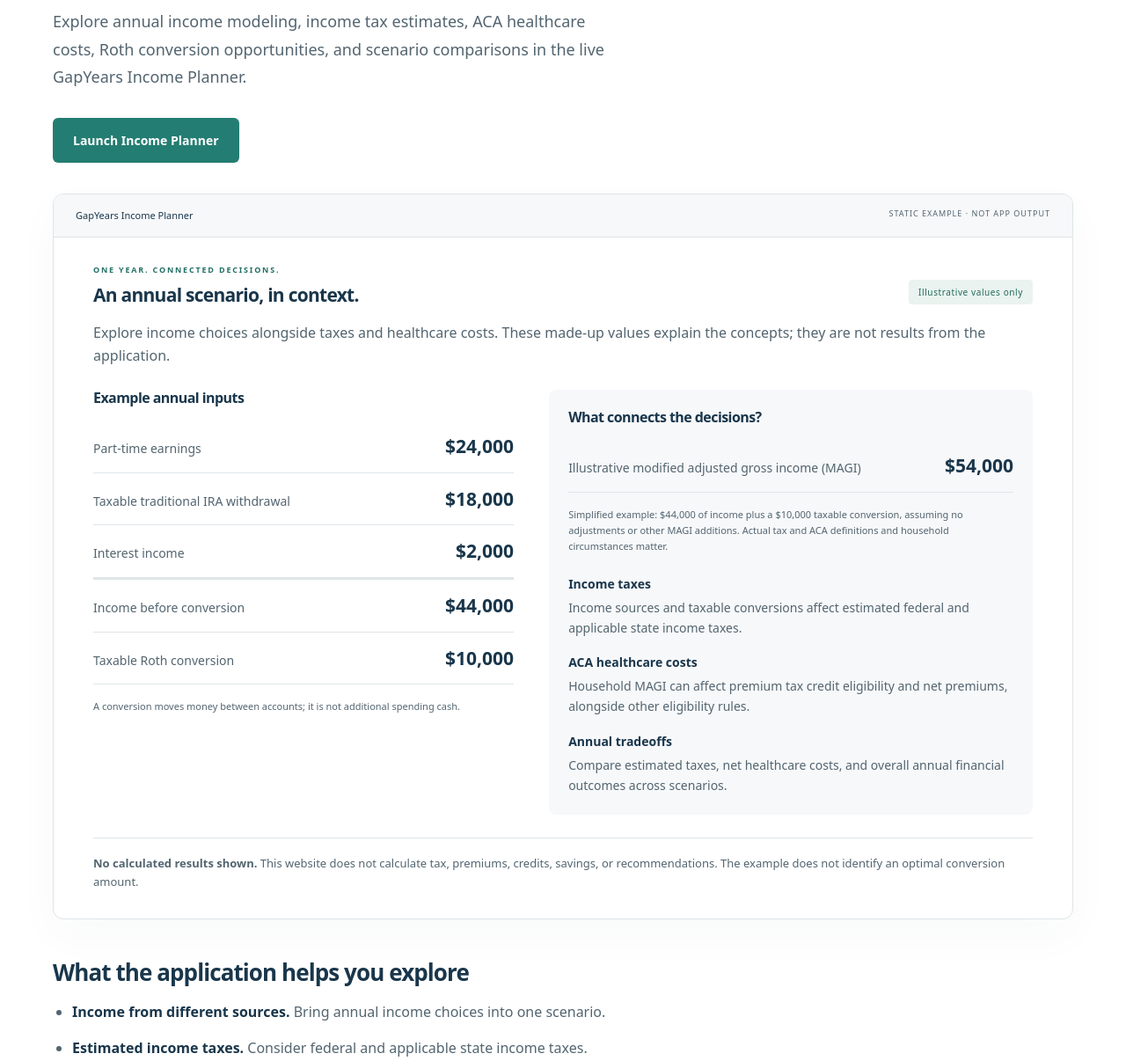
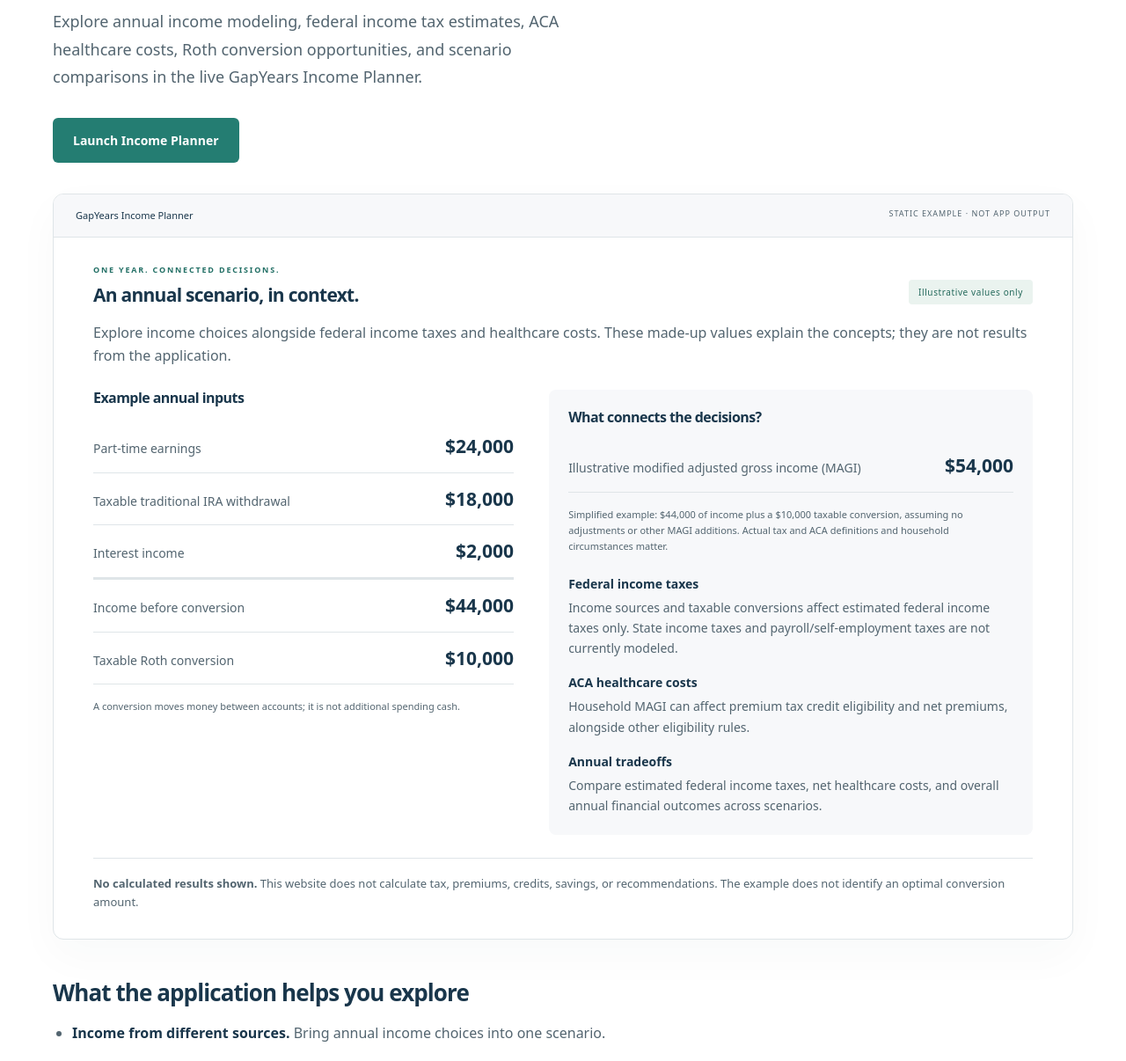
Before and after one commit to wadeolcott-cyber/gapyearslab-website, a plain HTML site: page planner/index.html in a window 1280 px wide. Shown: the part 374-1580 px from the top of the page at 88% size. Drawn offline with Linux system fonts and the light colour scheme.

Commit message:
Correct Income Planner tax scope to federal income taxes only

```diff
--- a/planner/index.html
+++ b/planner/index.html
@@ -5,11 +5,11 @@
 <meta name="robots" content="noindex, follow">
 <meta name="viewport" content="width=device-width, initial-scale=1">
 <title>GapYears Income Planner | GapYears Lab</title>
-<meta name="description" content="Explore the live GapYears Income Planner for annual income modeling, tax estimates, ACA healthcare costs, Roth conversions, and scenario comparison.">
+<meta name="description" content="Explore the live GapYears Income Planner for annual income modeling, federal income tax estimates, ACA healthcare costs, Roth conversions, and scenario comparison.">
 <link rel="canonical" href="https://gapyearslab.com/planner/">
 <meta name="theme-color" content="#19364B">
 <meta property="og:title" content="GapYears Income Planner | GapYears Lab">
-<meta property="og:description" content="Explore the live GapYears Income Planner for annual income modeling, tax estimates, ACA healthcare costs, Roth conversions, and scenario comparison.">
+<meta property="og:description" content="Explore the live GapYears Income Planner for annual income modeling, federal income tax estimates, ACA healthcare costs, Roth conversions, and scenario comparison.">
 <meta property="og:type" content="website">
 <meta property="og:url" content="https://gapyearslab.com/planner/">
 <link rel="icon" href="/assets/branding/favicon.ico" sizes="any">
@@ -43,7 +43,7 @@
 <section class="page-heading container">
 <p class="eyebrow">GAPYEARS INCOME PLANNER</p>
 <h1>One year. A more connected view.</h1>
-<p class="lead">Explore annual income modeling, income tax estimates, ACA healthcare costs, Roth conversion opportunities, and scenario comparisons in the live GapYears Income Planner.</p>
+<p class="lead">Explore annual income modeling, federal income tax estimates, ACA healthcare costs, Roth conversion opportunities, and scenario comparisons in the live GapYears Income Planner.</p>
 <div class="actions"><a class="button" href="https://app.gapyearslab.com">Launch Income Planner</a></div>
 </section>
 <div class="container content">
@@ -60,7 +60,7 @@
 </div>
 <span class="pill">Illustrative values only</span>
 </div>
-<p>Explore income choices alongside taxes and healthcare costs. These made-up values explain the concepts; they are not results from the application.</p>
+<p>Explore income choices alongside federal income taxes and healthcare costs. These made-up values explain the concepts; they are not results from the application.</p>
 <div class="annual-grid">
 <div class="scenario-inputs">
 <h3>Example annual inputs</h3>
@@ -99,8 +99,8 @@
 <p class="fine-print">Simplified example: $44,000 of income plus a $10,000 taxable conversion, assuming no adjustments or other MAGI additions. Actual tax and ACA definitions and household circumstances matter.</p>
 <ul class="connections">
 <li>
-<strong>Income taxes</strong>
-<span>Income sources and taxable conversions affect estimated federal and applicable state income taxes.</span>
+<strong>Federal income taxes</strong>
+<span>Income sources and taxable conversions affect estimated federal income taxes only. State income taxes and payroll/self-employment taxes are not currently modeled.</span>
 </li>
 <li>
 <strong>ACA healthcare costs</strong>
@@ -108,7 +108,7 @@
 </li>
 <li>
 <strong>Annual tradeoffs</strong>
-<span>Compare estimated taxes, net healthcare costs, and overall annual financial outcomes across scenarios.</span>
+<span>Compare estimated federal income taxes, net healthcare costs, and overall annual financial outcomes across scenarios.</span>
 </li>
 </ul>
 </div>
@@ -123,7 +123,7 @@
 <li>
 <strong>Income from different sources.</strong> Bring annual income choices into one scenario.</li>
 <li>
-<strong>Estimated income taxes.</strong> Consider federal and applicable state income taxes.</li>
+<strong>Estimated federal income taxes.</strong> Explore estimated federal income taxes only. State income taxes and payroll/self-employment taxes are not currently modeled.</li>
 <li>
 <strong>ACA healthcare costs.</strong> Explore health insurance premiums and premium tax credits alongside income.</li>
 <li>
```
Also changed, not shown: about/index.html (+2 -1 lines), index.html (+8 -8 lines), methodology/index.html (+3 -2 lines), planning-tools/index.html (+3 -3 lines), 1 other file.
